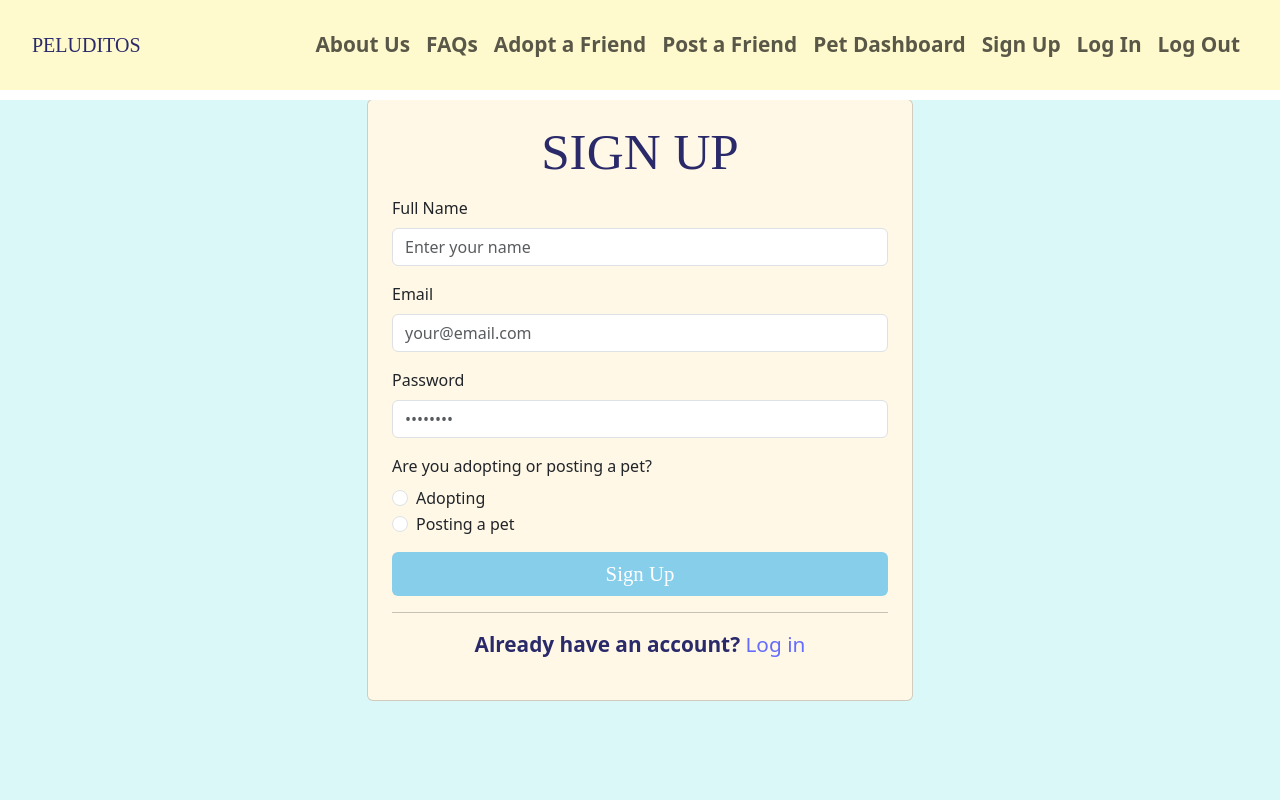
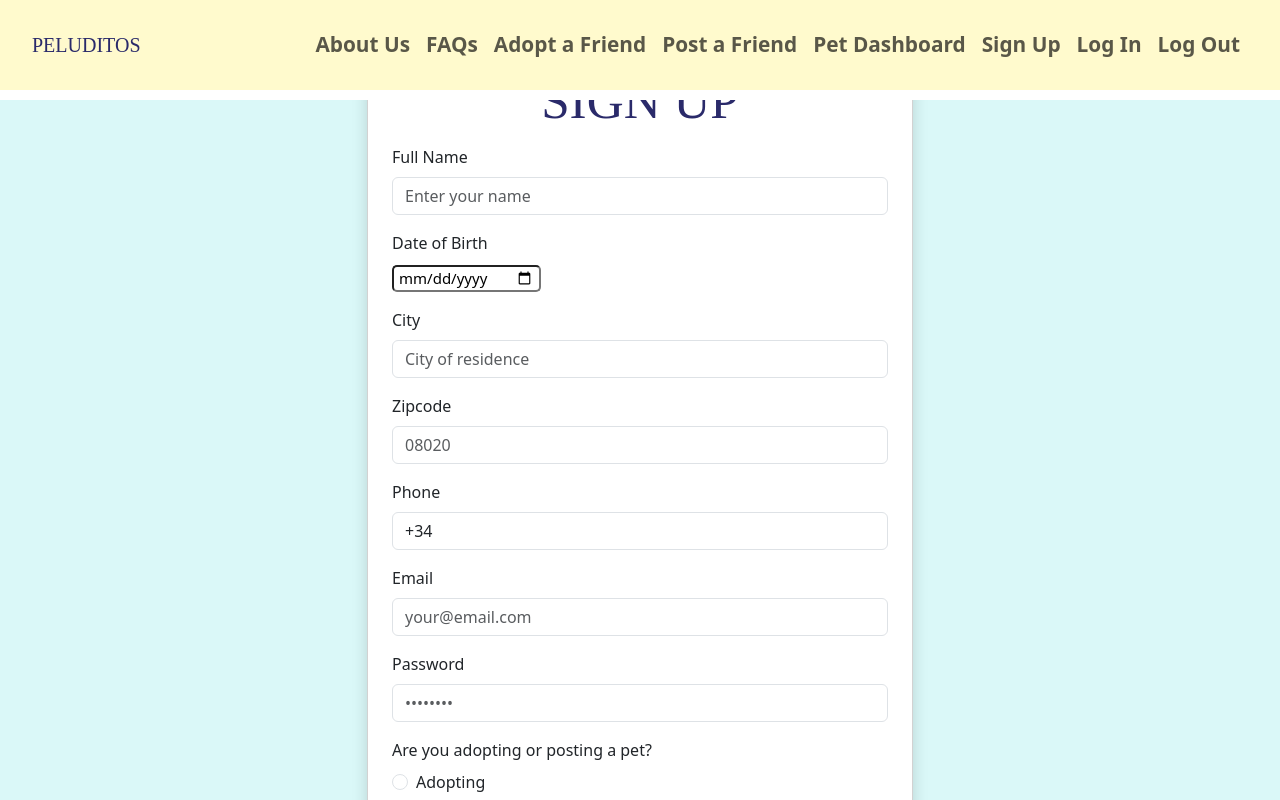
Before and after one commit to victorialamelo/pet-adoption, a React (Vite) app in the folder adoption/client/: page /signup in a window 1280 px wide. Shown: the top 800 px of the page. Built offline with nearby package versions, Linux system fonts and the light colour scheme; a web font is replaced by a local one.

Commit message:
updated signuppage

```diff
--- a/adoption/client/src/pages/SignupPage.jsx
+++ b/adoption/client/src/pages/SignupPage.jsx
@@ -1,96 +1,40 @@
-import React from 'react'
+import React from "react";
 import { useState } from "react";
-import NavBar from '../components/NavBar'
+import { useNavigate } from "react-router-dom";
+import NavBar from "../components/NavBar";
+// import { AddNewUser, backendAuthLogin, backendCreateUser } from "../backend";
+// import { hasSession, saveSession, getCurrentSession } from "../session";
 
 export default function SignupPage() {
-  const [emailError, setEmailError] = useState(false);
-  const [emailErrorMessage, setEmailErrorMessage] = useState('');
-  const [passwordError, setPasswordError] = useState(false);
-  const [passwordErrorMessage, setPasswordErrorMessage] = useState('');
-  const [nameError, setNameError] = useState(false);
-  const [nameErrorMessage, setNameErrorMessage] = useState('');
-  const [role, setRole] = useState(""); // "adopting" or "posting"
-  const [shelterName, setShelterName] = useState("");
+  const [role, setRole] = useState("");
+  const navigate = useNavigate();
 
-  const handleRoleChange = (e) => {
-    setRole(e.target.value);
+  const createUser = async (formData, event) => {
+    event.preventDefault();
+    const newUser = {
+      user_name: formData.get("name"),
+      date_of_birth: formData.get("date"),
+      city: formData.get("city"),
+      zipcode: Number(formData.get("zipcode")), // transform to number due to original string value
+      phone: Number(formData.get("phone")),
+      email: formData.get("email"),
+      password: formData.get("password"),
+      entity_name: formData.get("shelter"),
+      entity_website: formData.get("website"),
+      entity_registration_id: Number(formData.get("registrationid")),
     };
 
+    // TODO: create backendCreateUser function in backend.js
+    const addedUser = await backendCreateUser(newUser); // send the new object (with all the input from new user) to backend
 
-  const handleSubmit = async (event) => {
-    event.preventDefault();
-
-    if (!validateInputs(event)) {
-      return;
-    }
+    // TODO: integrate authLogin function in backend.js
+    const { token } = await backendAuthLogin({ email, password });
+    saveSession(token);
 
     console.log("handleSubmit Sign Up");
-    // const data = new FormData(event.currentTarget);
-    // const userData = {
-    //   name: data.get('name'),
-    //   username: data.get('email'),
-    //   password: data.get('password'),
-    // };
 
-    // const credentials = {
-    //   username: data.get('email'),
-    //   password: data.get('password'),
-    // };
-
-    // try {
-    //   const response = await axios.post("/api/auth/register", userData, {
-    //     headers: {
-    //       "Content-Type": "application/json",
-    //     },
-    //   });
-
-    //   if (response.status === 200) {
-    //     localStorage.setItem("token", response.data.token);
-    //     auth.login(credentials);
-    //   } else {
-    //     alert("Error: " + response.data.message);
-    //   }
-    // } catch (error) {
-    //   console.error("Error during registration:", error);
-    // }
-  };
-
-  const validateInputs = (event) => {
-    event.preventDefault();
-    const email = document.getElementById('email');
-    const password = document.getElementById('password');
-    const name = document.getElementById('name');
-
-    let isValid = true;
-
-    if (!email.value || !/\S+@\S+\.\S+/.test(email.value)) {
-      setEmailError(true);
-      setEmailErrorMessage('Please enter a valid email address.');
-      isValid = false;
-    } else {
-      setEmailError(false);
-      setEmailErrorMessage('');
-    }
-
-    if (!password.value || password.value.length < 6) {
-      setPasswordError(true);
-      setPasswordErrorMessage('Password must be at least 6 characters long.');
-      isValid = false;
-    } else {
-      setPasswordError(false);
-      setPasswordErrorMessage('');
-    }
-
-    if (!name.value || name.value.length < 1) {
-      setNameError(true);
-      setNameErrorMessage('Name is required.');
-      isValid = false;
-    } else {
-      setNameError(false);
-      setNameErrorMessage('');
-    }
-
-    return isValid;
+    // redirect user to Dashboard page/user_id
+    navigate(`/userdashboard/${addedUser.user_id}`);
   };
 
   return (
@@ -99,33 +43,148 @@ export default function SignupPage() {
       <div className="container my-5">
         <div className="row justify-content-center">
           <div className="col-md-6">
-              <div className="signup card p-4">
+            <div className="card shadow p-4">
               <h1 className="text-center mb-3">Sign Up</h1>
-                <form onSubmit={handleSubmit}>
+              <form action={createUser}>
                 {/* Full Name */}
                 <div className="mb-3">
-                    <label htmlFor="name" className="form-label">Full Name</label>
-                    <input type="text" id="name" name="name" className="form-control" placeholder="Enter your name" />
-                    {nameError && <p className="error-message">{nameErrorMessage}</p>}
+                  <label htmlFor="name" className="form-label">
+                    Full Name
+                  </label>
+                  <input
+                    type="text"
+                    id="name"
+                    name="name"
+                    className="form-control"
+                    placeholder="Enter your name"
+                    onInput={(e) => {
+                      let value = e.target.value;
+                      if (value.length > 0) {
+                        e.target.value =
+                          value.charAt(0).toUpperCase() + value.slice(1);
+                      }
+                    }}
+                    required
+                  />
+                </div>
+
+                {/* Date of Birth */}
+                <div className="mb-3">
+                  <label
+                    htmlFor="date"
+                    className="form-label"
+                    style={{ display: "block", marginBottom: "10px" }}
+                  >
+                    Date of Birth
+                  </label>
+                  <input
+                    type="date"
+                    id="date"
+                    name="date"
+                    style={{
+                      paddingRight: "5px",
+                      paddingLeft: "5px",
+                      borderRadius: "5px",
+                      fontSize: "15px",
+                      backgroundColor: "#fff",
+                      color: "#000",
+                    }}
+                    required
+                  />
+                </div>
+
+                {/* City */}
+                <div className="mb-3">
+                  <label htmlFor="city" className="form-label">
+                    City
+                  </label>
+                  <input
+                    type="text"
+                    id="city"
+                    name="city"
+                    className="form-control"
+                    placeholder="City of residence"
+                    onInput={(e) => {
+                      let value = e.target.value;
+                      if (value.length > 0) {
+                        e.target.value =
+                          value.charAt(0).toUpperCase() + value.slice(1);
+                      }
+                    }}
+                    required
+                  />
+                </div>
+
+                {/* Zipcode */}
+                <div className="mb-3">
+                  <label htmlFor="zipcode" className="form-label">
+                    Zipcode
+                  </label>
+                  <input
+                    type="text"
+                    id="zipcode"
+                    name="zipcode"
+                    className="form-control"
+                    placeholder="08020"
+                    maxLength="5"
+                    inputMode="numeric"
+                    required
+                  />
+                </div>
+
+                {/* Phone */}
+                <div className="mb-3">
+                  <label htmlFor="phone" className="form-label">
+                    Phone
+                  </label>
+                  <input
+                    type="text"
+                    id="phone"
+                    name="phone"
+                    className="form-control"
+                    placeholder="665555333"
+                    maxLength="13"
+                    inputMode="numeric"
+                    defaultValue="+34 "
+                    required
+                  />
                 </div>
 
                 {/* Email */}
                 <div className="mb-3">
-                    <label htmlFor="email" className="form-label">Email</label>
-                    <input type="email" id="email" name="email" className="form-control" placeholder="your@email.com" />
-                    {emailError && <p className="error-message">{emailErrorMessage}</p>}
+                  <label htmlFor="email" className="form-label">
+                    Email
+                  </label>
+                  <input
+                    type="email"
+                    id="email"
+                    name="email"
+                    className="form-control"
+                    placeholder="your@email.com"
+                    required
+                  />
                 </div>
 
                 {/* Password */}
                 <div className="mb-3">
-                    <label htmlFor="password" className="form-label">Password</label>
-                    <input type="password" id="password" name="password" className="form-control" placeholder="••••••••" />
-                    {passwordError && <p className="error-message">{passwordErrorMessage}</p>}
+                  <label htmlFor="password" className="form-label">
+                    Password
+                  </label>
+                  <input
+                    type="password"
+                    id="password"
+                    name="password"
+                    className="form-control"
+                    placeholder="••••••••"
+                    required
+                  />
                 </div>
 
                 {/* Are they adopting or posting? */}
                 <div className="mb-3">
-                    <label className="form-label">Are you adopting or posting a pet?</label>
+                  <label className="form-label">
+                    Are you adopting or posting a pet?
+                  </label>
                   <div className="form-check">
                     <input
                       type="radio"
@@ -133,9 +192,11 @@ export default function SignupPage() {
                       name="role"
                       value="adopting"
                       className="form-check-input"
-                        onChange={handleRoleChange}
+                      onChange={(e) => setRole(e.target.value)}
                     />
-                      <label htmlFor="adopting" className="form-check-label">Adopting</label>
+                    <label htmlFor="adopting" className="form-check-label">
+                      Adopting
+                    </label>
                   </div>
                   <div className="form-check">
                     <input
@@ -144,64 +205,78 @@ export default function SignupPage() {
                       name="role"
                       value="posting"
                       className="form-check-input"
-                        onChange={handleRoleChange}
+                      onChange={(e) => setRole(e.target.value)}
                     />
-                      <label htmlFor="posting" className="form-check-label">Posting a pet</label>
+                    <label htmlFor="posting" className="form-check-label">
+                      Posting a pet
+                    </label>
                   </div>
                 </div>
 
                 {/* Shelter/Organization Name (Only if posting a pet) */}
                 {role === "posting" && (
-                    <>
                   <div className="mb-3">
-                      <label htmlFor="shelter" className="form-label">Organization Name (Optional)</label>
+                    <label htmlFor="shelter" className="form-label">
+                      Shelter/Organization Name (Optional)
+                    </label>
                     <input
                       type="text"
                       id="shelter"
                       name="shelter"
                       className="form-control"
-                        placeholder="Enter organization name"
-                        value={shelterName}
-                        onChange={(e) => setShelterName(e.target.value)}
+                      placeholder="Enter shelter name (if applicable)"
                     />
                   </div>
+                )}
+
+                {role === "posting" && (
                   <div className="mb-3">
-                    <label htmlFor="website" className="form-label">Organization Website (Optional)</label>
+                    <label htmlFor="website" className="form-label">
+                      Shelter/Organization Website (Optional)
+                    </label>
                     <input
                       type="text"
-                      id="shelter"
-                      name="shelter"
+                      id="website"
+                      name="website"
                       className="form-control"
-                      placeholder="Enter your organization's website"
-                      value={shelterName}
-                      onChange={(e) => setShelterName(e.target.value)}
+                      placeholder="www.website.com"
                     />
                   </div>
+                )}
+
+                {role === "posting" && (
                   <div className="mb-3">
-                    <label htmlFor="registration-id" className="form-label">Organization Registration ID</label>
+                    <label htmlFor="registrationid" className="form-label">
+                      Shelter/Organization Registration Number (Optional)
+                    </label>
                     <input
                       type="text"
-                      id="shelter"
-                      name="shelter"
+                      id="registrationid"
+                      name="registrationid"
+                      maxLength="9"
                       className="form-control"
-                      placeholder="Enter your organization's registration ID/license"
-                      value={shelterName}
-                      onChange={(e) => setShelterName(e.target.value)}
+                      placeholder="A12345678"
                     />
                   </div>
-                  </>
                 )}
 
                 {/* Submit Button */}
-                  <button type="submit" className="btn btn-primary w-100">Sign Up</button>
+                <button type="submit" className="btn btn-primary w-100">
+                  Sign Up
+                </button>
               </form>
 
               <hr />
-                <p className="text-center">Already have an account? <a href="/Login" className="text-decoration-none">Log in</a></p>
+              <p className="text-center">
+                Already have an account?{" "}
+                <a href="/Login" className="text-decoration-none">
+                  Log in
+                </a>
+              </p>
             </div>
           </div>
         </div>
       </div>
     </>
   );
-  };
+}
```
Lines whose indentation alone changed are shown as unchanged.
